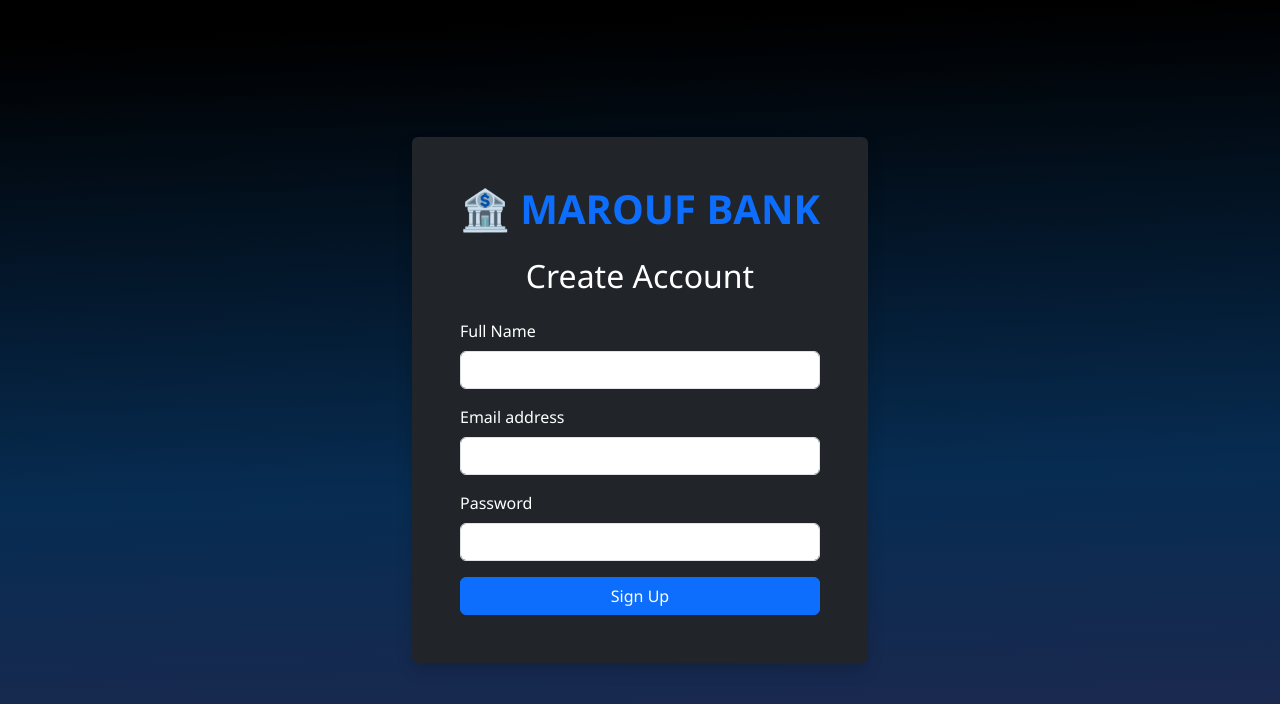
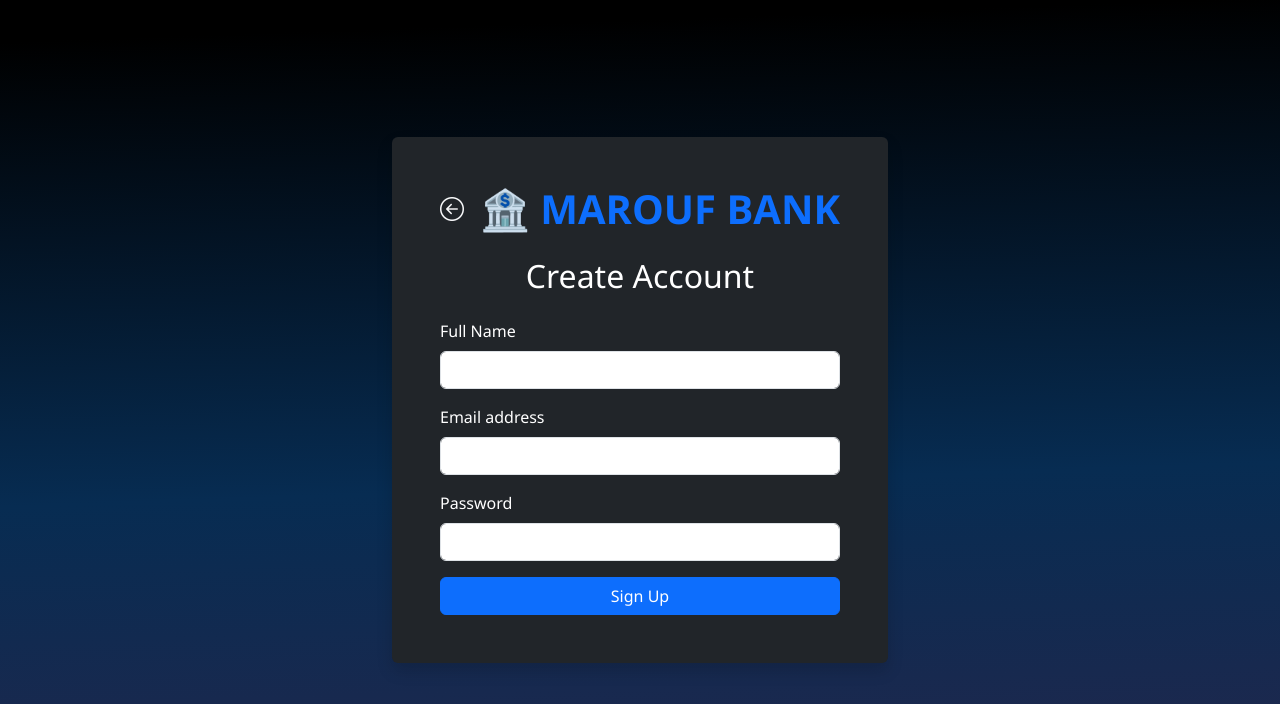
Before and after one commit to Fawry-Intern-Round-8/Bank-UI, an Angular app: page /signup in a window 1280 px wide. Shown: the top 704 px of the page. Built offline with nearby package versions, Linux system fonts and the light colour scheme.

Commit message:
add back arrow to login and signup

```diff
--- a/src/app/components/login/login.component.html
+++ b/src/app/components/login/login.component.html
@@ -1,9 +1,15 @@
 <div class="container d-flex justify-content-center align-items-center" style="height: 100vh;">
   <form class="bg-dark text-white p-5 rounded shadow" style="min-width: 350px;" (ngSubmit)="onLogin()">
+    <div class="d-flex align-items-center mb-4">
 
-    <h6 class="text-center mb-4" style="font-family: 'Segoe UI', sans-serif; font-weight: bold; font-size: 2.5rem; color: #0d6efd;">
-      🏦 MAROUF BANK
-    </h6>
+      <a [routerLink]="'/'" class="text-light me-3 text-decoration-none" style="font-size: 1.5rem; cursor: pointer;">
+        <i class="bi bi-arrow-left-circle"></i>
+      </a>
+
+      <h6 class="m-0" style="font-family: 'Segoe UI', sans-serif; font-weight: bold; font-size: 2.5rem; color: #0d6efd;">
+        🏦 MAROUF BANK
+      </h6>
+    </div>
 
     <h2 class="text-center mb-4">Login</h2>
 
--- a/src/app/components/login/login.component.ts
+++ b/src/app/components/login/login.component.ts
@@ -1,11 +1,12 @@
 import { Component } from '@angular/core';
 import { CommonModule } from '@angular/common';
 import { FormsModule } from '@angular/forms';
+import {RouterLink} from '@angular/router';
 
 @Component({
   standalone: true,
   selector: 'app-login',
-  imports: [CommonModule, FormsModule],
+  imports: [CommonModule, FormsModule, RouterLink],
   templateUrl: './login.component.html'
 })
 export class LoginComponent {
--- a/src/app/components/signup/signup.component.html
+++ b/src/app/components/signup/signup.component.html
@@ -1,9 +1,16 @@
 <div class="container d-flex justify-content-center align-items-center" style="height: 100vh;">
   <form class="bg-dark text-white p-5 rounded shadow" style="min-width: 350px;" (ngSubmit)="onSubmit()">
 
-    <h6 class="text-center mb-4" style="font-family: 'Segoe UI', sans-serif; font-weight: bold; font-size: 2.5rem; color: #0d6efd;">
-      🏦 MAROUF BANK
-    </h6>
+    <div class="d-flex align-items-center mb-4">
+
+      <a [routerLink]="'/'" class="text-light me-3 text-decoration-none" style="font-size: 1.5rem; cursor: pointer;">
+        <i class="bi bi-arrow-left-circle"></i>
+      </a>
+
+      <h6 class="m-0" style="font-family: 'Segoe UI', sans-serif; font-weight: bold; font-size: 2.5rem; color: #0d6efd;">
+        🏦 MAROUF BANK
+      </h6>
+    </div>
 
     <h2 class="text-center mb-4">Create Account</h2>
 
--- a/src/app/components/signup/signup.component.ts
+++ b/src/app/components/signup/signup.component.ts
@@ -1,11 +1,12 @@
 import { Component } from '@angular/core';
 import { CommonModule } from '@angular/common';
 import { FormsModule } from '@angular/forms';
+import {RouterLink} from '@angular/router';
 
 @Component({
   standalone: true,
   selector: 'app-signup',
-  imports: [CommonModule, FormsModule],
+  imports: [CommonModule, FormsModule, RouterLink],
   templateUrl: './signup.component.html'
 })
 export class SignupComponent {
--- a/src/index.html
+++ b/src/index.html
@@ -6,6 +6,7 @@
   <base href="/">
   <meta name="viewport" content="width=device-width, initial-scale=1">
   <link rel="icon" type="image/x-icon" href="favicon.ico">
+  <link rel="stylesheet" href="https://cdn.jsdelivr.net/npm/bootstrap-icons@1.10.5/font/bootstrap-icons.css">
 </head>
 <body>
   <app-root></app-root>
```
